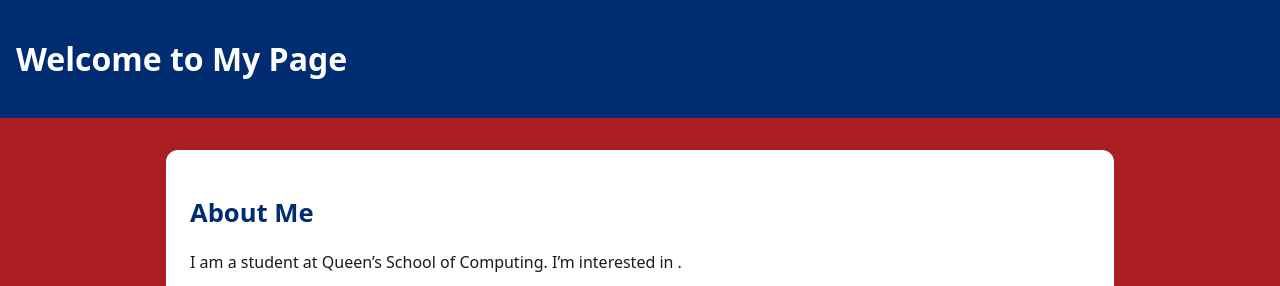
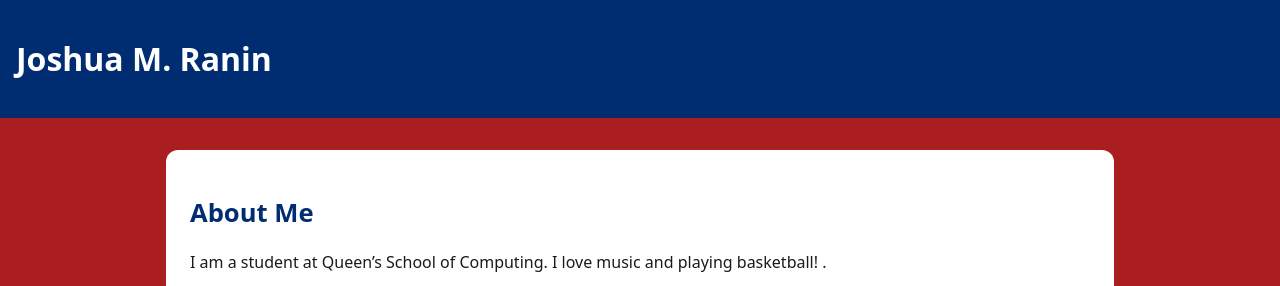
Before and after one commit to juswamacbook/queens-student-page, a plain HTML site: page index.html in a window 1280 px wide. Shown: the top 286 px of the page. Drawn offline with Linux system fonts and the light colour scheme.

Commit message:
Update index.html

```diff
--- a/index.html
+++ b/index.html
@@ -3,18 +3,18 @@
   <head>
     <meta charset="utf-8"/>
     <meta name="viewport" content="width=device-width, initial-scale=1"/>
-    <title>My Queen’s Student Page</title>
+    <title>Joshua Macadangdang Ranin</title>
     <link rel="stylesheet" href="style.css"/> <!-- do not change this line -->
   </head>
   <body>
     <header>
-      <h1>Welcome to My Page</h1> <!-- change this heading to your name -->
+      <h1>Joshua M. Ranin</h1> <!-- change this heading to your name -->
     </header>
 
     <main>
       <!-- ====== ABOUT SECTION (edit the text) ====== -->
       <h2>About Me</h2>
-      <p>I am a student at Queen’s School of Computing. I’m interested in <!-- replace with interests -->.</p>
+      <p>I am a student at Queen’s School of Computing. I love music and playing basketball! <!-- replace with interests -->.</p>
 
       <!-- ====== PHOTO (upload me.jpg to repo root, then update src) ====== -->
       <img src="me.jpg" alt="Your Name portrait" width="240" height="240" />
```
